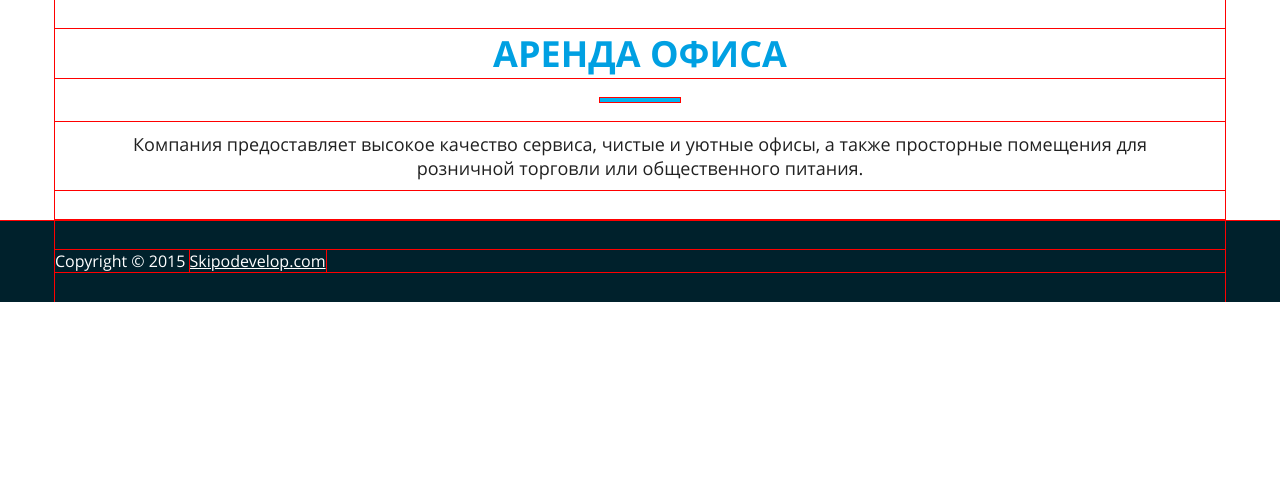
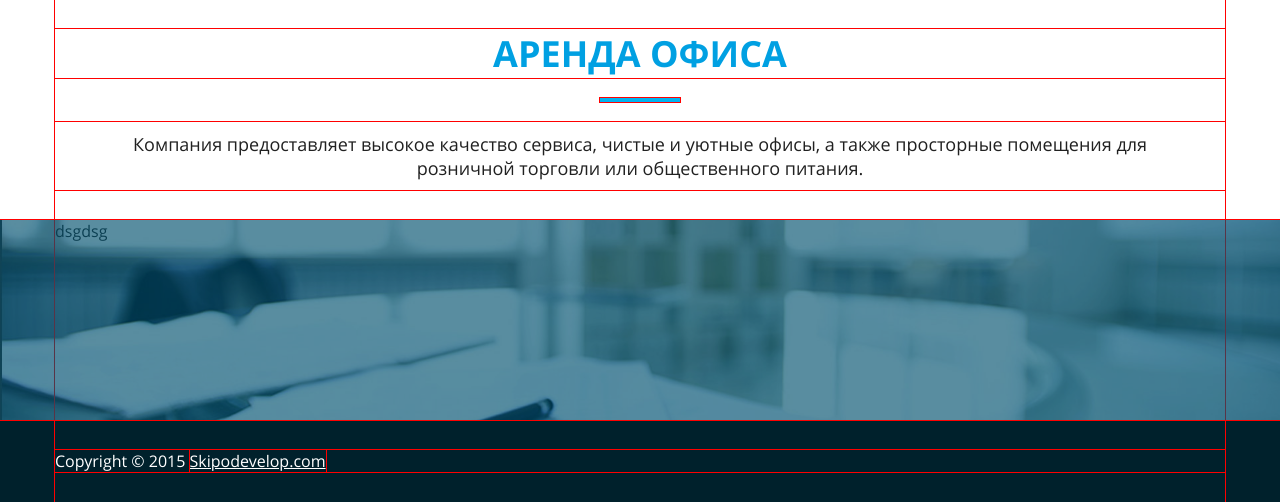
Before and after one commit to Smitevils/SPPC, a PHP site: page /aboutus.php in a window 1280 px wide. Shown: the part 1228-1730 px from the top of the page. Before the commit the page ends 1530 px from the top, so only its background shows below. Run offline with PHP 8.4, Linux system fonts and the light colour scheme; style sheets or scripts are compiled from the project's sources.

Commit message:
Верстаю страницу О Нас

```diff
--- a/assets/html/aboutus.html
+++ b/assets/html/aboutus.html
@@ -38,4 +38,11 @@
 			</div>
 		</div>
 	</div>
+	<div class="owr-advantages-bg">
+		<div class="cover-black"></div>
+		<div class="cover-blue"></div>
+		<div class="owr-advantages-content width-center-block">
+			dsgdsg
+		</div>
+	</div>
 </div>
--- a/assets/styles/aboutus.css
+++ b/assets/styles/aboutus.css
@@ -27,8 +27,17 @@
   overflow: hidden; }
 
 .owr-advantages {
-  padding: 30px 0px; }
+  padding: 30px 0px;
+  overflow: hidden; }
   .owr-advantages p {
     font-size: 18px;
     color: #212121;
     padding: 10px 50px; }
+
+.owr-advantages-bg {
+  overflow: hidden;
+  position: relative;
+  background: url(../img/aboutus.jpg) center;
+  background-size: cover; }
+  .owr-advantages-bg .owr-advantages-content {
+    height: 200px; }
--- a/assets/styles/aboutus.scss
+++ b/assets/styles/aboutus.scss
@@ -22,6 +22,13 @@
 }
 
 .owr-advantages {
-	padding: 30px 0px;
+	padding: 30px 0px;  overflow: hidden;
 	p {font-size: 18px; color: $font-color-8; padding: 10px 50px;}
 }
+.owr-advantages-bg {
+	overflow: hidden; position: relative; background: url(../img/aboutus.jpg) center;
+			background-size: cover;
+	.owr-advantages-content {
+		height: 200px;
+	}
+}
--- a/assets/styles/master.scss
+++ b/assets/styles/master.scss
@@ -22,7 +22,7 @@ p {font-size: 16px;}
 
 /* Накидка на фон */
 .cover-black {background: rgba(0,0,0,0.5); position: absolute; width: 100%; height: 100%;}
-.cover-blue {background: rgba(0,172,236,0.3); position: absolute; width: 100%; height: 100%;}
+.cover-blue {background: rgba(0,172,236,0.3); position: absolute; width: 100%; height: 100%; }
 
 .main-menu-padding-top {padding-top: 115px;}
 
```
Also changed, not shown: assets/img/aboutus.jpg (added).
